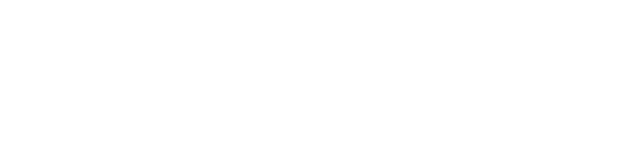
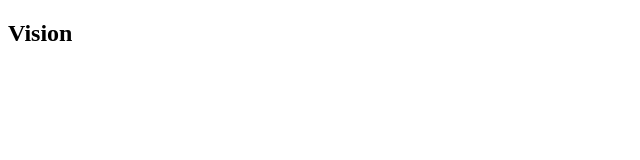
Before and after one commit to kkhicher1/git-practice, a plain HTML site: page vision.html in a window 1280 px wide. Shown: the whole page, without its empty margins (0-640 px from the left). Drawn offline with Linux system fonts and the light colour scheme.

Commit message:
Vision H2 tag added

```diff
--- a/vision.html
+++ b/vision.html
@@ -9,6 +9,8 @@
 
 <body>
 
+    <h2>Vision</h2>
+
 </body>
 
 </html>
```
